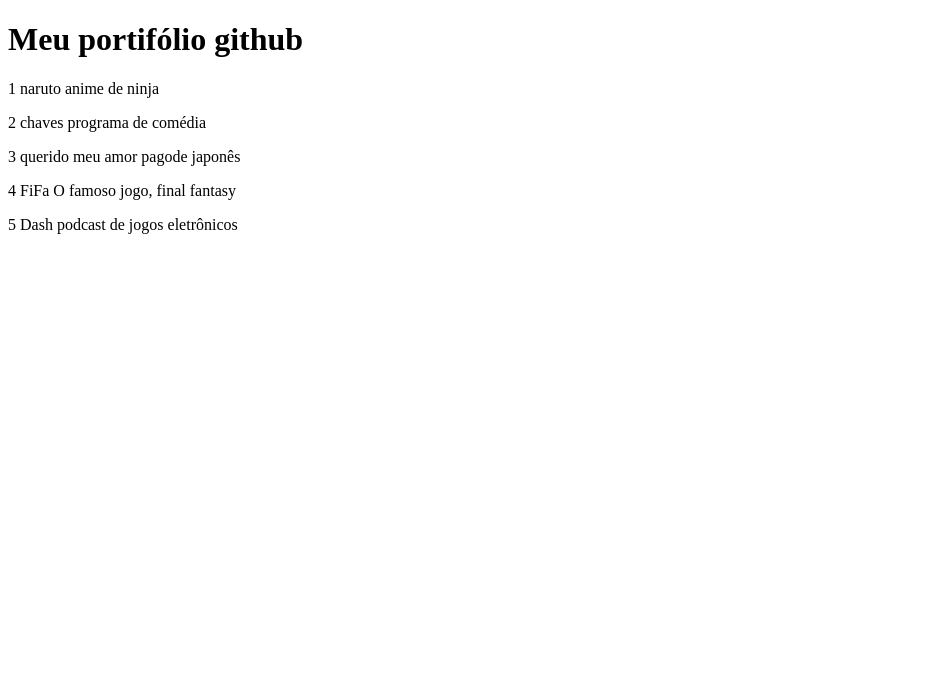
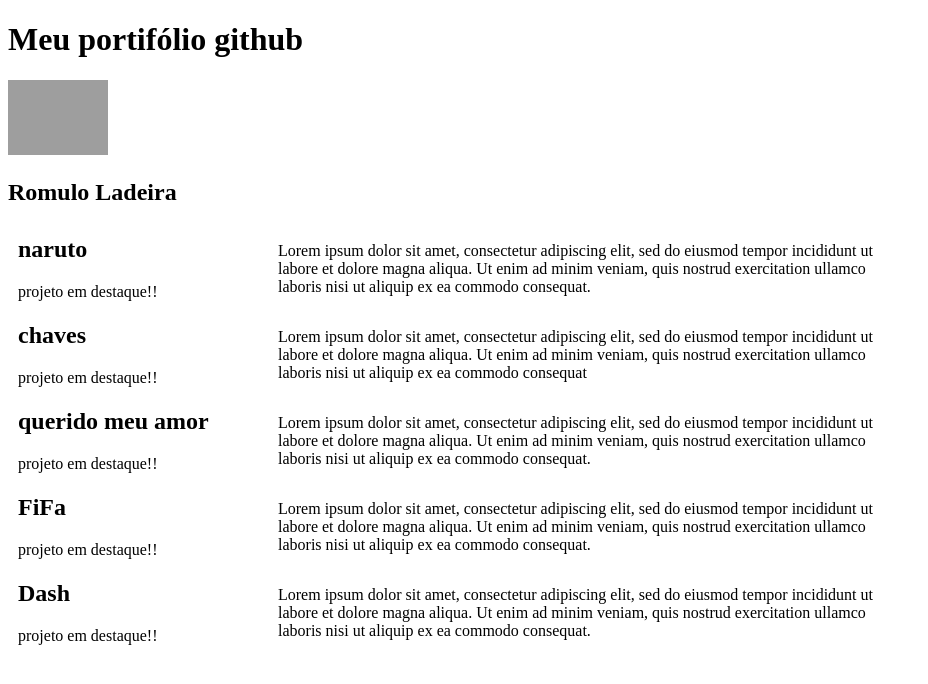
Before and after one commit to Romulo-Ladeira/portfolio-github, a React (Create React App) app: page / in a window 1280 px wide. Shown: the top 684 px of the page, without its empty margins (0-928 px from the left). Built offline with nearby package versions, Linux system fonts and the light colour scheme; grey boxes are pictures that could not be loaded.

Commit message:
exercicio-8

```diff
--- a/src/App.js
+++ b/src/App.js
@@ -5,27 +5,27 @@
   {
     id:1,
     titulo: "naruto",
-    descricao:"anime de ninja"
+    descricao:"Lorem ipsum dolor sit amet, consectetur adipiscing elit, sed do eiusmod tempor incididunt ut labore et dolore magna aliqua. Ut enim ad minim veniam, quis nostrud exercitation ullamco laboris nisi ut aliquip ex ea commodo consequat."
   },
   {
     id:2,
     titulo: "chaves",
-    descricao:"programa de comédia"
+    descricao:"Lorem ipsum dolor sit amet, consectetur adipiscing elit, sed do eiusmod tempor incididunt ut labore et dolore magna aliqua. Ut enim ad minim veniam, quis nostrud exercitation ullamco laboris nisi ut aliquip ex ea commodo consequat"
   },
   {
     id:3,
     titulo: "querido meu amor",
-    descricao:"pagode japonês"
+    descricao:"Lorem ipsum dolor sit amet, consectetur adipiscing elit, sed do eiusmod tempor incididunt ut labore et dolore magna aliqua. Ut enim ad minim veniam, quis nostrud exercitation ullamco laboris nisi ut aliquip ex ea commodo consequat."
   },
   {
     id:4,
     titulo: "FiFa",
-    descricao:"O famoso jogo, final fantasy"
+    descricao:"Lorem ipsum dolor sit amet, consectetur adipiscing elit, sed do eiusmod tempor incididunt ut labore et dolore magna aliqua. Ut enim ad minim veniam, quis nostrud exercitation ullamco laboris nisi ut aliquip ex ea commodo consequat."
   },
   {
     id:5,
     titulo: "Dash",
-    descricao:"podcast de jogos eletrônicos"
+    descricao:"Lorem ipsum dolor sit amet, consectetur adipiscing elit, sed do eiusmod tempor incididunt ut labore et dolore magna aliqua. Ut enim ad minim veniam, quis nostrud exercitation ullamco laboris nisi ut aliquip ex ea commodo consequat."
   }
 
 ];
@@ -33,9 +33,12 @@
   return (
   <>
     <h1>Meu portifólio github</h1>
+    <Sumary imagem={"https://github.com/Romulo-Ladeira.png"} nome="Romulo Ladeira"/>
     {lista_repositorios.length <=0?
     <p>Nenhum repositório disponivel</p>:
-    lista_repositorios.map(repository=><p key={repository.id}>{repository.id} {repository.titulo} {repository.descricao}</p>)}
+    lista_repositorios.map(repository=>(
+       <Repository key={repository.id} titulo={repository.titulo} descricao={repository.descricao} destacar />
+    ))}
 
   </>
     )
--- a/src/components/Repository/Repository.js
+++ b/src/components/Repository/Repository.js
@@ -1,14 +1,16 @@
 import propTypes from "prop-types"
-
+import repositoyCss from "./Repository.module.css"
 export function Repository({titulo, descricao, destacar}){
     return(
-        <article>
-            <h3>{titulo}</h3>
-            {destacar?
-            <span>projeto em destaque!!</span>:
-            <span></span>}
+        <article className={repositoyCss['article']}>
+            <div className={repositoyCss['repository']}>
+                <h3 className={repositoyCss['repository__title']}>{titulo}</h3>
+                {destacar?
+                <span>projeto em destaque!!</span>:
+                <span></span>}
+            </div>
 
-            <p>{descricao}</p>
+            <p className={repositoyCss["reository__discription"]}>{descricao}</p>
         </article>
     )
 }
--- /dev/null
+++ b/src/components/Repository/Repository.module.css
@@ -0,0 +1,17 @@
+article{
+    display: flex;
+}
+.repository{
+margin: 10px 10px;
+width: 250px;
+}
+
+.repository__title{
+    font-size: 1.5rem;
+    margin-bottom: 20px;
+    margin-top: 0px;
+}
+
+.reository__discription{
+    width: 50%;
+}
--- a/src/components/Sumary/Sumary.js
+++ b/src/components/Sumary/Sumary.js
@@ -1,8 +1,9 @@
 import PropTypes from 'prop-types'
+import sumaryCss from './Sumary.module.css'
 export function Sumary({imagem, nome}){
     return(
         <div>
-            <img src={imagem} alt={nome}></img>
+            <img className={sumaryCss["foto-perfil"]} src={imagem} alt={nome}></img>
             <h2>{nome}</h2>
         </div>
     )
--- /dev/null
+++ b/src/components/Sumary/Sumary.module.css
@@ -0,0 +1,3 @@
+.foto-perfil{
+    width: 100px;
+}
```
